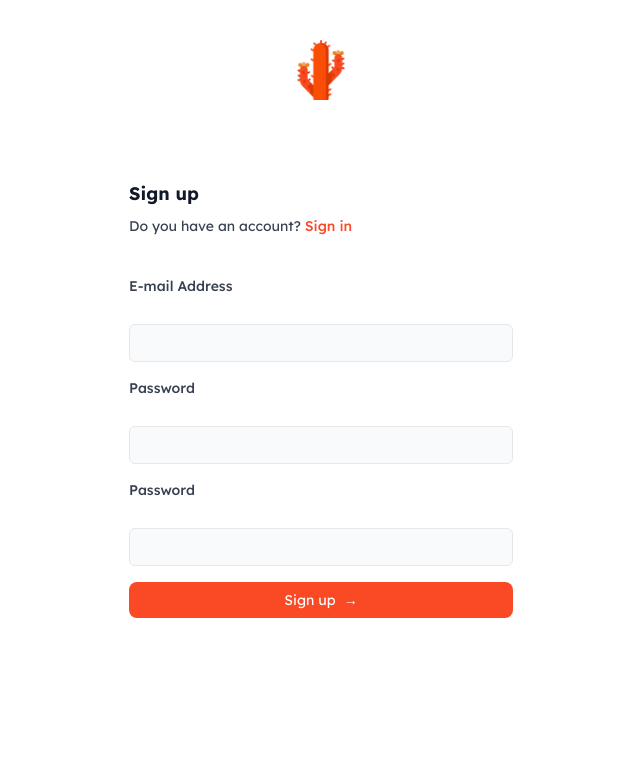
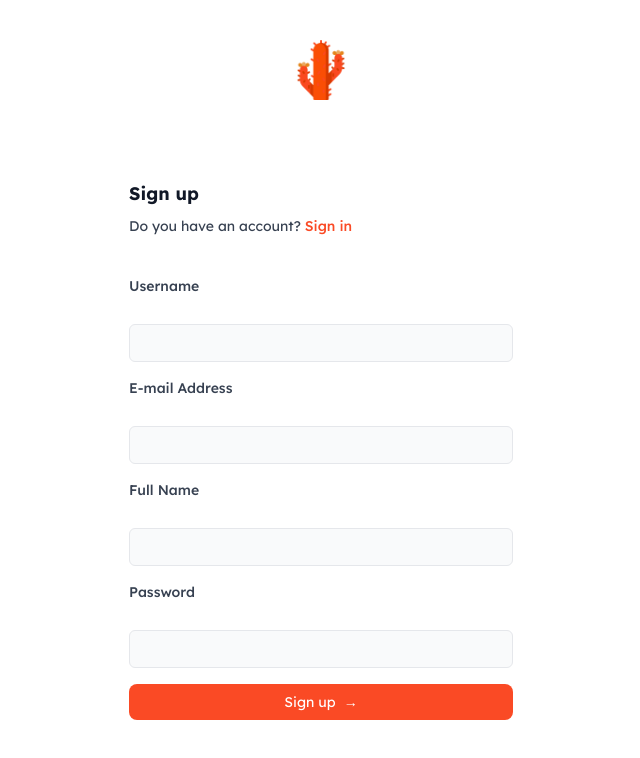
Before and after one commit to buraksakalli/poll-voting-dashboard, a Next.js app: page /sign-up in a window 1280 px wide. Shown: the top 758 px of the page, without its empty margins (319-959 px from the left). Built offline with nearby package versions, Linux system fonts and the light colour scheme.

Commit message:
feat: ✨ Registering and useAuthForm hooks definitions"

```diff
--- a/package.json
+++ b/package.json
@@ -16,7 +16,8 @@
     "classnames": "^2.3.2",
     "next": "12.3.1",
     "react": "18.2.0",
-    "react-dom": "18.2.0"
+    "react-dom": "18.2.0",
+    "react-hot-toast": "^2.4.0"
   },
   "devDependencies": {
     "@types/node": "18.7.19",
--- a/pages/login/index.tsx
+++ b/pages/login/index.tsx
@@ -1,35 +1,18 @@
 import { Button, Input } from "@/components/index";
+import { useAuthForm } from "@/hooks/index";
 import { AuthLayout } from "@/layouts/index";
-import { useState } from "react";
 
-const Login = () => {
-  const [loading, setLoading] = useState<boolean>(false);
+const LoginPage = () => {
+  const [onSubmit, loading, error] = useAuthForm({ type: "LOGIN" });
+
   const handleOnSubmit = (e: any) => {
     e.preventDefault();
-    setLoading(true);
-    const res = {
+    const body = {
       email: e.currentTarget.email.value,
       password: e.currentTarget.password.value,
     };
-
-    fetch(`${process.env["NEXT_PUBLIC_API_URL"]}/login`, {
-      method: "POST",
-      headers: {
-        "Content-Type": "application/json",
-      },
-      body: JSON.stringify({
-        email: res.email,
-        password: res.password,
-      }),
-    })
-      .then((res) => res.json())
-      .then((data) => {
-        if (data.token) {
-          document.cookie = `token=${data.token}`;
-          window.location.href = "/";
-        }
-        setLoading(false);
-      });
+    // @ts-ignore
+    onSubmit(body);
   };
 
   return (
@@ -56,7 +39,7 @@ const Login = () => {
           variant={!loading ? "primary" : "loading"}
           type="submit"
           className="rounded-full text-white flex justify-center"
-          disabled={loading}
+          disabled={Boolean(loading)}
         >
           <span className="flex items-center gap-2">
             Sign in <span>→</span>
@@ -67,4 +50,4 @@ const Login = () => {
   );
 };
 
-export default Login;
+export default LoginPage;
--- a/pages/sign-up/index.tsx
+++ b/pages/sign-up/index.tsx
@@ -1,10 +1,35 @@
 import { AuthLayout } from "@/layouts/index";
 import { Button, Input } from "@/components/index";
+import { useAuthForm } from "@/hooks/index";
 
 const SignUp = () => {
+  const [onSubmit, loading, error] = useAuthForm({ type: "REGISTER" });
+
+  const handleOnSubmit = (e: any) => {
+    e.preventDefault();
+    const body = {
+      email: e.currentTarget.email.value,
+      password: e.currentTarget.password.value,
+      username: e.currentTarget.username.value,
+      fullname: e.currentTarget.fullname.value,
+    };
+    // @ts-ignore
+    onSubmit(body);
+  };
+
   return (
     <AuthLayout>
-      <form className="mt-10 grid grid-cols-1 gap-y-4">
+      <form
+        className="mt-10 grid grid-cols-1 gap-y-4"
+        onSubmit={handleOnSubmit}
+      >
+        <Input
+          label="Username"
+          name="username"
+          type="text"
+          autoComplete="username"
+          required
+        />
         <Input
           label="E-mail Address"
           name="email"
@@ -13,10 +38,10 @@ const SignUp = () => {
           required
         />
         <Input
-          label="Password"
-          name="password"
-          type="password"
-          autoComplete="password"
+          label="Full Name"
+          name="fullname"
+          type="text"
+          autoComplete="name"
           required
         />
         <Input
@@ -27,9 +52,10 @@ const SignUp = () => {
           required
         />
         <Button
-          variant="primary"
+          variant={!loading ? "primary" : "loading"}
           type="submit"
           className="rounded-full text-white flex justify-center"
+          disabled={Boolean(loading)}
         >
           <span className="flex items-center gap-2">
             Sign up <span>→</span>
--- a/src/hooks/index.ts
+++ b/src/hooks/index.ts
@@ -1 +1,2 @@
 export * from "./useAuthText";
+export * from "./useAuthForm";
--- /dev/null
+++ b/src/hooks/useAuthForm.tsx
@@ -0,0 +1,48 @@
+import { useState } from "react";
+
+type UseLoginProps = {
+  type: "LOGIN" | "REGISTER";
+};
+
+export const useAuthForm = ({ type = "LOGIN" }: UseLoginProps) => {
+  const [loading, setLoading] = useState<boolean>(false);
+  const [error, setError] = useState<string>("");
+
+  const endpoint = type === "REGISTER" ? "users" : type;
+
+  const onSubmit = (e: any) => {
+    setLoading(true);
+    fetch(`${process.env["NEXT_PUBLIC_API_URL"]}/${endpoint.toLowerCase()}`, {
+      method: "POST",
+      headers: {
+        "Content-Type": "application/json",
+      },
+      body: JSON.stringify({
+        ...e,
+      }),
+    })
+      .then((res) => {
+        if (res.status === 200) return res.json();
+
+        return Promise.reject(res);
+      })
+      .then((data) => {
+        if (data.token) {
+          document.cookie = `token=${data.token}`;
+          window.location.href = "/dashboard";
+        } else if (data.id) window.location.href = "/login";
+        else setError(data?.message ?? "Error");
+
+        setLoading(false);
+      })
+      .catch((err) => {
+        alert(err?.statusText);
+        setError(err?.message ?? "Error");
+        setLoading(false);
+
+        return Promise.reject(err.json());
+      });
+  };
+
+  return [onSubmit, loading, error];
+};
--- a/src/hooks/useAuthText.tsx
+++ b/src/hooks/useAuthText.tsx
@@ -21,7 +21,6 @@ export const useAuthText = () => {
   const { pathname } = router;
 
   useEffect(() => {
-    console.log(pathname);
     if (pathname === "/sign-up") {
       setText({
         link: "/login",
```
Also changed, not shown: middleware.ts (+4 -4 lines), 1 other file (tests, documents, lock files or other folders).
